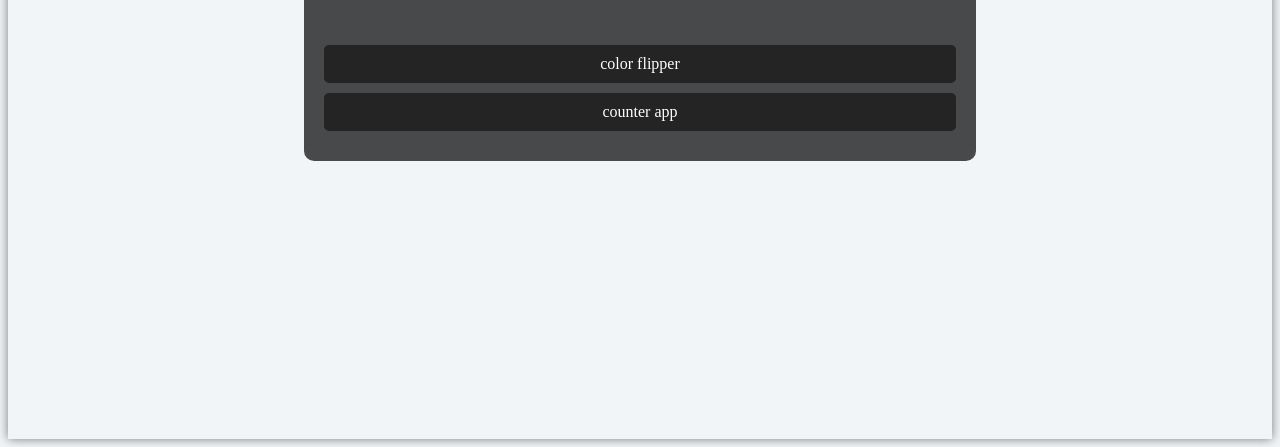
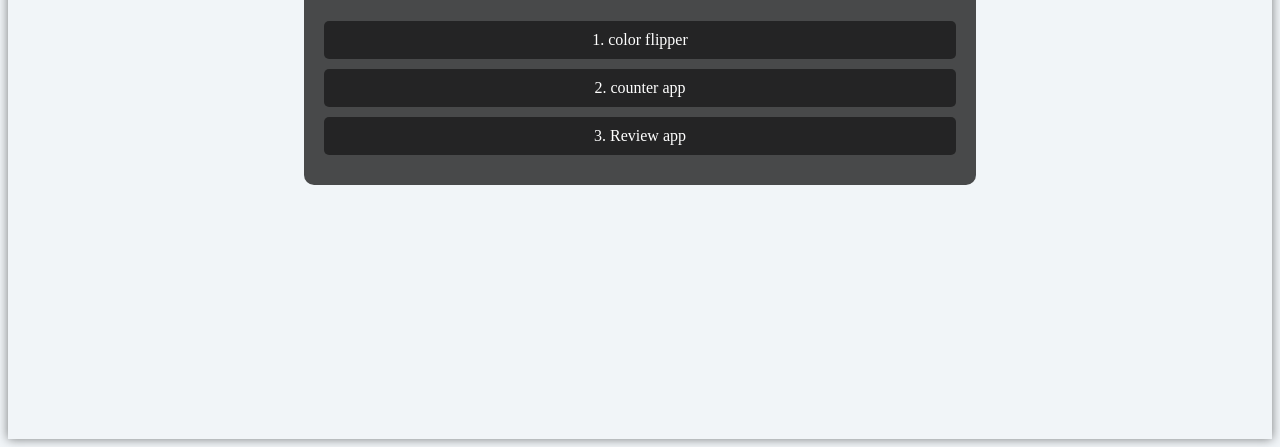
Before and after one commit to NayanBhalerao8/color-flipper, a plain HTML site: page index.html in a window 1280 px wide. Shown: the part 369-816 px from the top of the page. Drawn offline with Linux system fonts and the light colour scheme.

Commit message:
adding the linkking for the reviews app

```diff
--- a/index.html
+++ b/index.html
@@ -51,8 +51,9 @@
     <div class="link-container">
       <h1>15 JavaScript Projects</h1>
       <div class="link-list">
-        <a href="1-color-flipper/index.html">color flipper</a>
-        <a href="2-counter/index.html">counter app</a>
+        <a href="1-color-flipper/index.html">1. color flipper</a>
+        <a href="2-counter/index.html">2. counter app</a>
+        <a href="3-reviews/index.html">3. Review app</a>
       </div>
     </div>
   </div>
```
